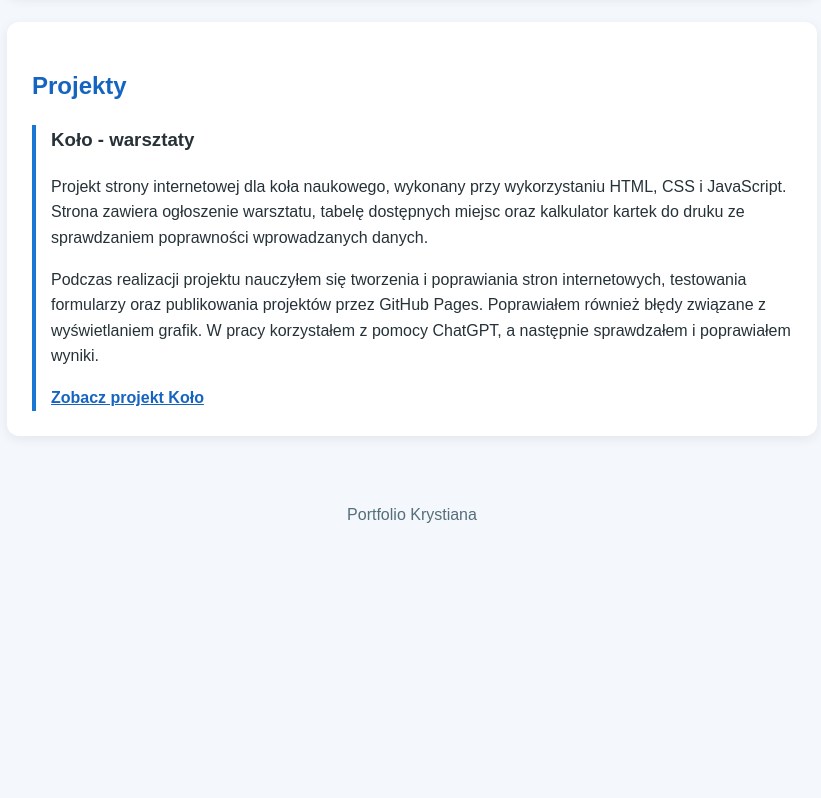
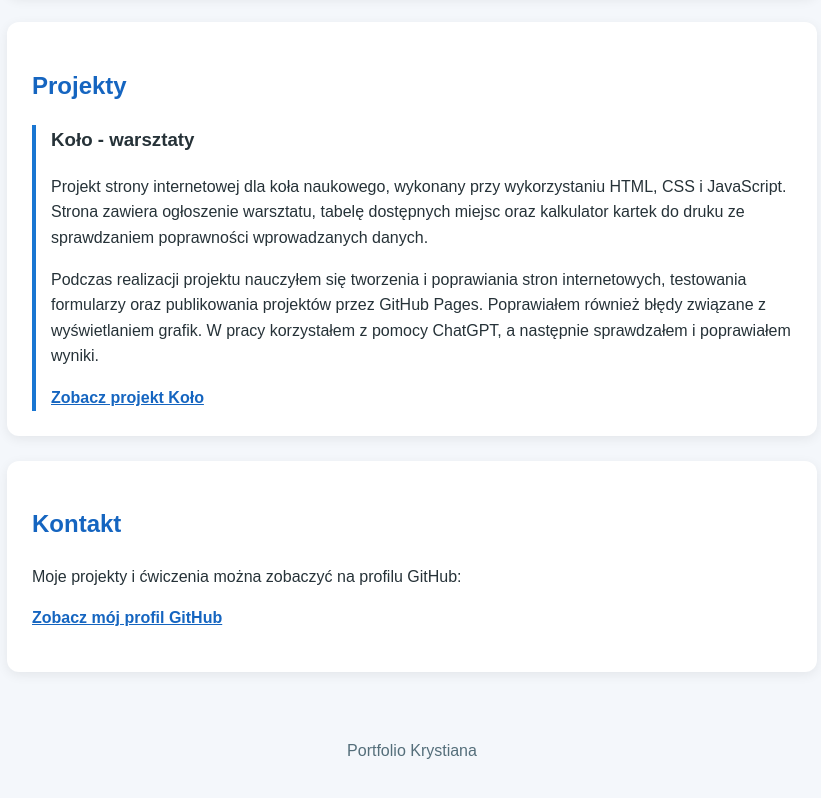
Before and after one commit to krystianmaciejak3-prog/krystianmaciejak3-prog.github.io, a plain HTML site: page index.html in a window 1280 px wide. Shown: the part 852-1650 px from the top of the page, without its empty margins (228-1049 px from the left). Before the commit the page ends 1415 px from the top, so only its background shows below. Drawn offline with Linux system fonts and the light colour scheme.

Commit message:
Dodaj sekcję Kontakt do portfolio
Dodano sekcję Kontakt z odnośnikiem do profilu GitHub. Uzupełniono portfolio zgodnie z uwagami prowadzącego.

```diff
--- a/index.html
+++ b/index.html
@@ -158,8 +158,24 @@
                 </a>
             </div>
         </section>
+        <section>
+  <h2>Kontakt</h2>
+  <p>
+    Moje projekty i ćwiczenia można zobaczyć
+    na profilu GitHub:
+  </p>
+  <p>
+    <a href="https://github.com/krystianmaciejak3-prog"
+       target="_blank" rel="noopener noreferrer">
+      Zobacz mój profil GitHub
+    </a>
+  </p>
+</section>
 
     </main>
+
+
+
 
     <footer>
         <p>Portfolio Krystiana</p>
```
